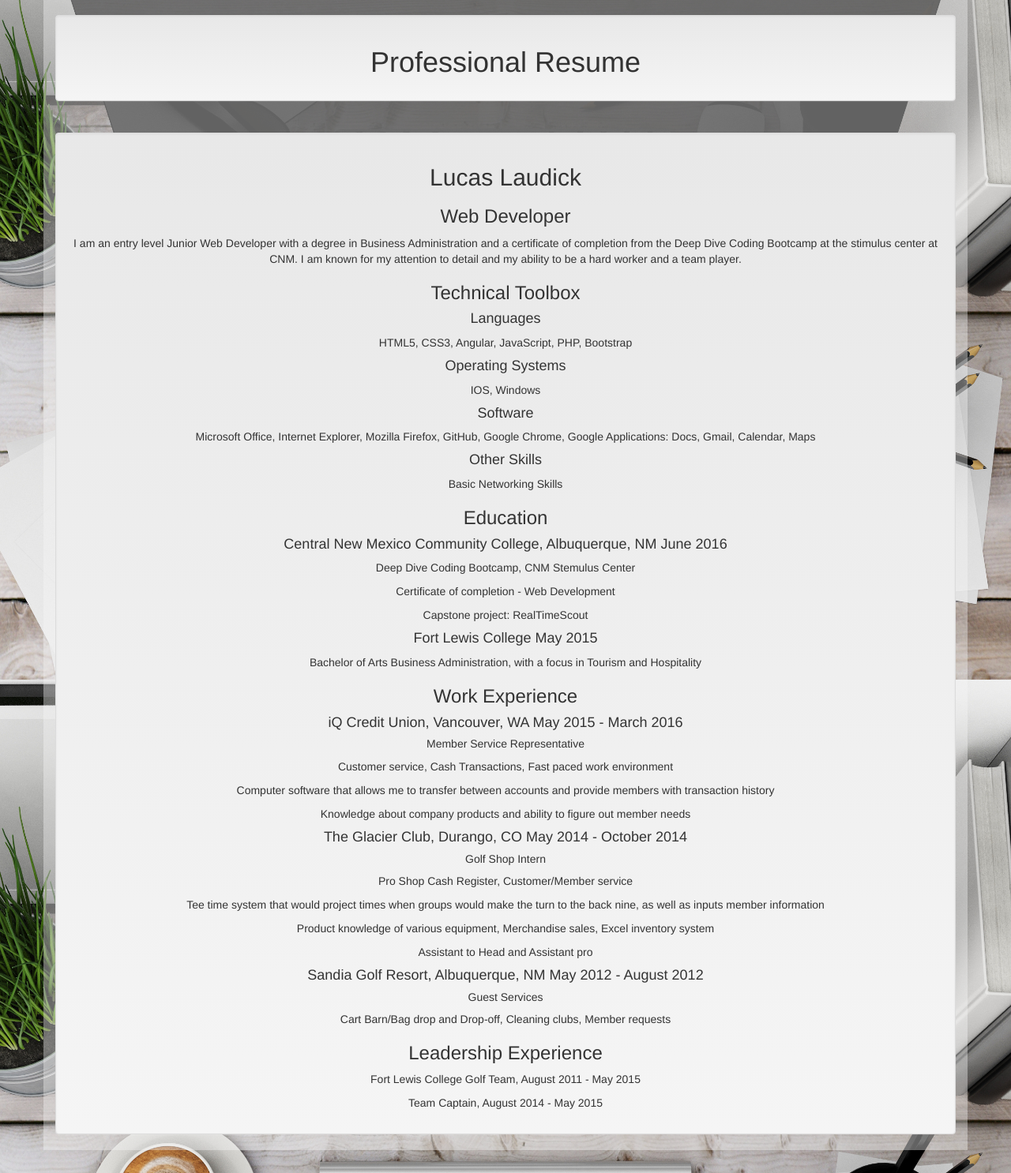
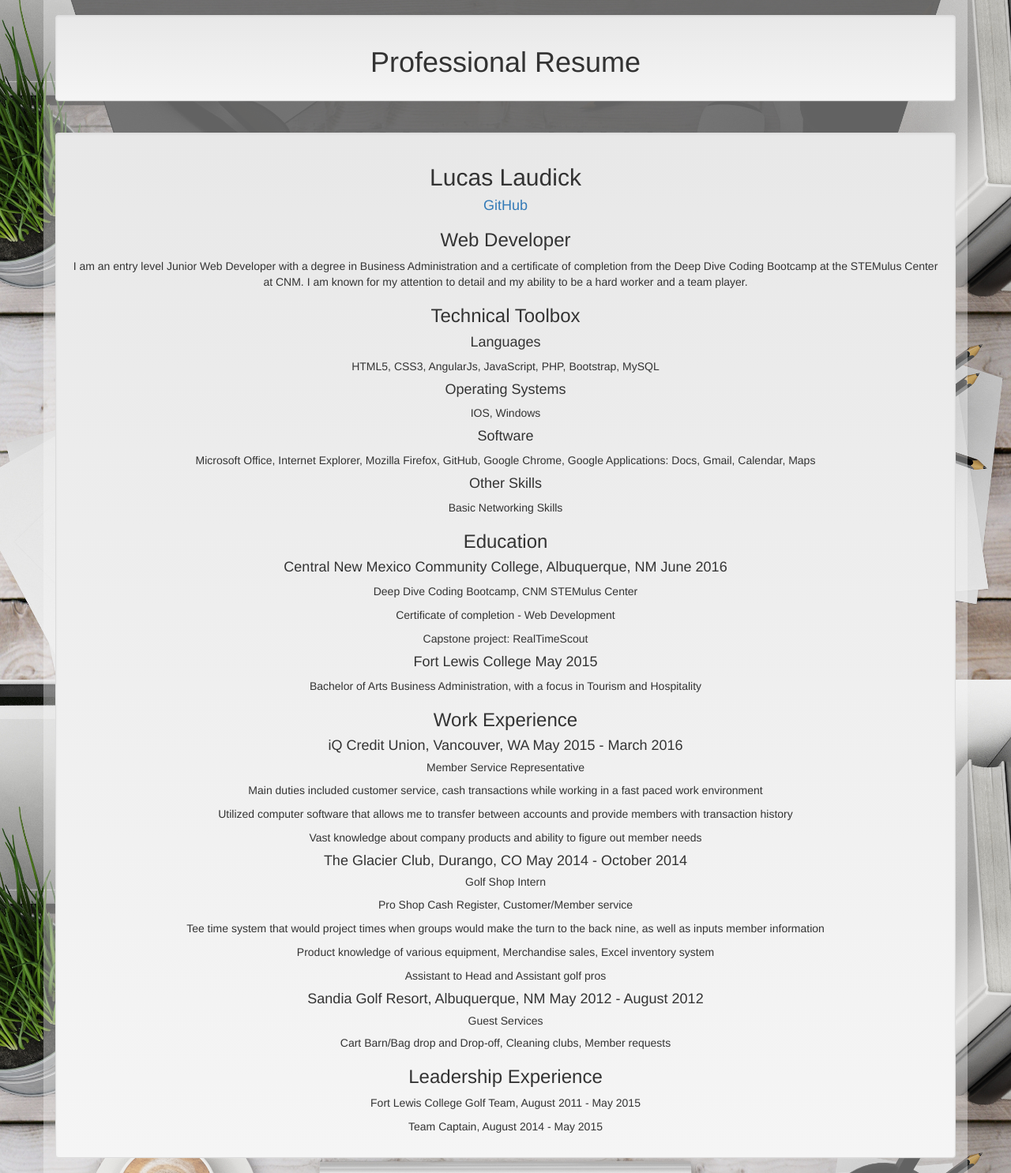
Before and after one commit to Llaudick315/lucaslaudick, a PHP site: page /resume/index.php in a window 1280 px wide. Shown: the part 163-1649 px from the top of the page at 79% size. Run offline with PHP 8.4, Linux system fonts and the light colour scheme; a stand-in replaces the project's code that opens the database connection; some libraries are stand-ins or nearby versions.

Commit message:
fixed some errors on resume

```diff
--- a/public_html/my-projects/index.php
+++ b/public_html/my-projects/index.php
@@ -59,7 +59,7 @@ require_once(dirname(__DIR__)."/php/partials/html-head.php");
 						<div class="col-md-6">
 							<div class="well text-center">
 								<h3>RealTimeScout</h3>
-								<p>Through the Deep Dive Coding Bootcamp we were put into groups to work on a capstone project with a couple classmates. For the group I was assigned to we had the privilege to create RealTimeScout, a baseball scouting app that allows big time scouts including MLB and college scouts to be able to find up and coming players in one place. RealTimeScout is a great way to get players noticed whether it be for the major league or college baseball. The task of getting noticed by these big time scouts is getting more and more difficult and that's where the RealTimeScout comes into play, giving everyone a better chance of getting noticed or for the scouts finding those special players.</p>
+								<p>Through the Deep Dive Coding Bootcamp we were put into small groups to work on a project with a couple classmates. For the group I was assigned to we had the privilege of creating RealTimeScout, a baseball scouting app that allows all sorts of scouts including MLB and college scouts the ability to find up and coming players in one place. The task of getting noticed by these scouts is getting more and more difficult and that's where the RealTimeScout comes into play, giving everyone a better chance of getting noticed. RealTimeScout gives these players that ability to get noticed whether it be for the major league or college baseball. On the technical side for this project we had used basic HTML5 and CSS3, as well as AngularJs, Javascript, and Bootstrap. </p>
 							</div>
 						</div>
 					</div>
--- a/public_html/resume/index.php
+++ b/public_html/resume/index.php
@@ -54,11 +54,12 @@ require_once(dirname(__DIR__)."/php/partials/html-head.php");
 						<div class="col-xs-12">
 							<div class="well text-center">
 								<h2>Lucas Laudick</h2>
+								<h4><a href=https://github.com/Llaudick315>GitHub</a></h4>
 								<h3>Web Developer</h3>
-								<p>I am an entry level Junior Web Developer with a degree in Business Administration and a certificate of completion from the Deep Dive Coding Bootcamp at the stimulus center at CNM. I am known for my attention to detail and my ability to be a hard worker and a team player.</p>
+								<p>I am an entry level Junior Web Developer with a degree in Business Administration and a certificate of completion from the Deep Dive Coding Bootcamp at the STEMulus Center at CNM. I am known for my attention to detail and my ability to be a hard worker and a team player.</p>
 								<h3>Technical Toolbox</h3>
 								<h4>Languages</h4>
-								<p>HTML5, CSS3, Angular, JavaScript, PHP, Bootstrap</p>
+								<p>HTML5, CSS3, AngularJs, JavaScript, PHP, Bootstrap, MySQL</p>
 								<h4>Operating Systems</h4>
 								<p>IOS, Windows</p>
 								<h4>Software</h4>
@@ -67,7 +68,7 @@ require_once(dirname(__DIR__)."/php/partials/html-head.php");
 								<p>Basic Networking Skills</p>
 								<h3>Education</h3>
 								<h4>Central New Mexico Community College, Albuquerque, NM       June 2016</h4>
-								<p>Deep Dive Coding Bootcamp, CNM Stemulus Center</p>
+								<p>Deep Dive Coding Bootcamp, CNM STEMulus Center</p>
 								<p>Certificate of completion - Web Development</p>
 								<p>Capstone project: RealTimeScout</p>
 								<h4>Fort Lewis College      May 2015</h4>
@@ -75,15 +76,15 @@ require_once(dirname(__DIR__)."/php/partials/html-head.php");
 								<h3>Work Experience</h3>
 								<h4>iQ Credit Union, Vancouver, WA      May 2015 - March 2016</h4>
 								<h5>Member Service Representative</h5>
-								<p>Customer service, Cash Transactions, Fast paced work environment</p>
-								<p>Computer software that allows me to transfer between accounts and provide members with transaction history </p>
-								<p>Knowledge about company products and ability to figure out member needs</p>
+								<p>Main duties included customer service, cash transactions while working in a fast paced work environment</p>
+								<p>Utilized computer software that allows me to transfer between accounts and provide members with transaction history </p>
+								<p>Vast knowledge about company products and ability to figure out member needs</p>
 								<h4>The Glacier Club, Durango, CO        May 2014 - October 2014</h4>
 								<h5>Golf Shop Intern</h5>
 								<p>Pro Shop Cash Register, Customer/Member service</p>
 								<p>Tee time system that would project times when groups would make the turn to the back nine, as well as inputs member information</p>
 								<p>Product knowledge of various equipment, Merchandise sales, Excel inventory system</p>
-								<p>Assistant to Head and Assistant pro</p>
+								<p>Assistant to Head and Assistant golf pros</p>
 								<h4>Sandia Golf Resort, Albuquerque, NM        May 2012 - August 2012</h4>
 								<h5>Guest Services</h5>
 								<p>Cart Barn/Bag drop and Drop-off, Cleaning clubs, Member requests</p>
```
